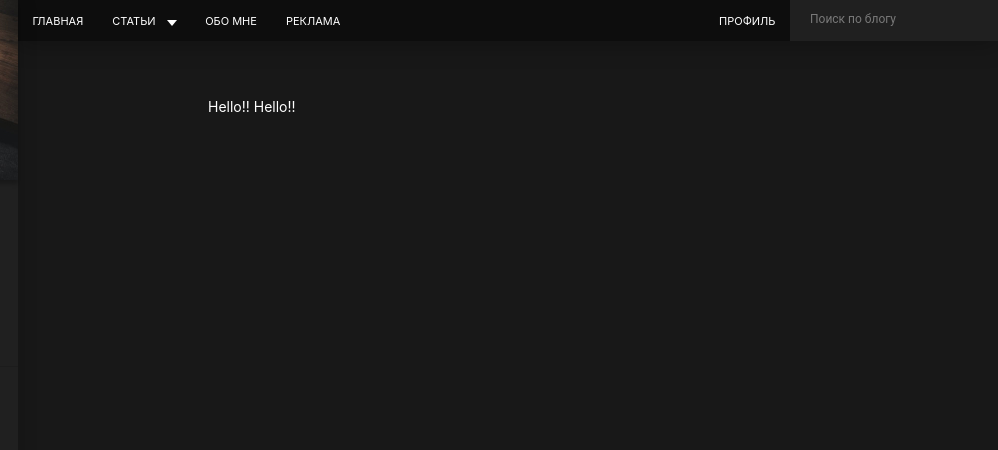
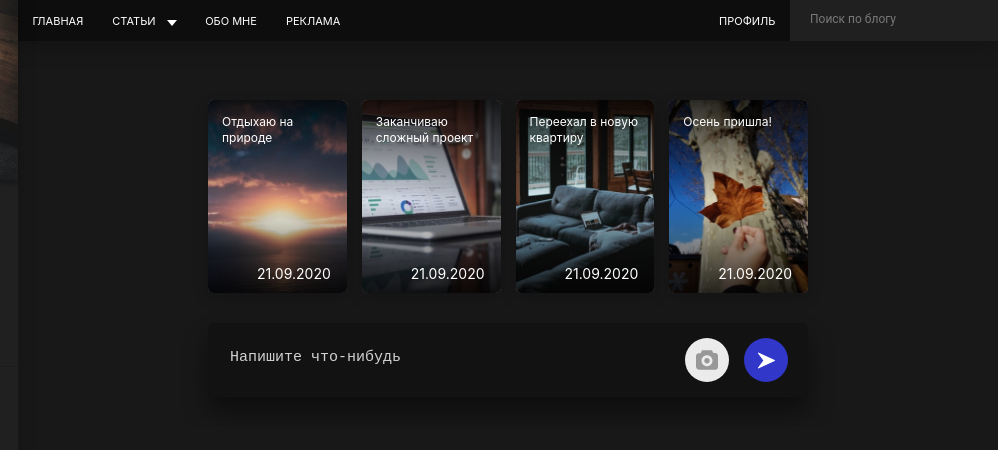
Before and after one commit to TuzovArtem/Testing_Gulp, a website: page src/index.html in a window 1280 px wide. Shown: the top 450 px of the page, 282-1280 px from the left. Drawn offline with nearby package versions, Linux system fonts and the light colour scheme; files that its build step writes are made by us from their sources.

Commit message:
add: end 4 part

```diff
--- /dev/null
+++ b/src/assets/scss/blocks/add-post.scss
@@ -0,0 +1,75 @@
+ .add-post{
+   margin-bottom: 3rem;
+   box-shadow: 0px 15px 25px rgba(0, 0, 0, 0.45);
+   border-radius: 5px;
+   background-color:$secondary;
+   padding: 1.5rem 2rem;
+ }
+
+ .add-post__form{
+   display: flex;
+   justify-content: space-between;
+   align-items: center;
+ }
+
+ .add-post__textarea{
+  font-size: 1.5rem;
+  line-height: 1.8rem;
+  background:transparent;
+  border:none;
+  resize: none;
+  height: 26px;
+
+  color:$white;
+  width: 75%;
+
+  &::placeholder{
+    color:#d2d2d2
+
+  }
+ }
+
+ .add-post-file{
+   display: block;
+   width: 44px;
+   height: 44px;
+   border-radius: 50%;
+
+   cursor: pointer;
+   margin-right: 1.5rem;
+
+   transition: background-color 0.2s linear;
+   background: #ebebeb
+               url("../images/stories/ico_photo.svg")
+               center
+               no-repeat;
+  &:hover{
+    background-color:darken(#ebebeb, 5%)
+  }
+
+   input{
+    display:none
+  }
+ }
+
+ .add-post__form-actions{
+  display: flex;
+
+ }
+
+ .add-post-btn{
+    display: block;
+    width: 44px;
+    height: 44px;
+    border-radius: 50%;
+    border:none;
+
+    background: $blue
+                url("../images/stories/ico_send.svg")
+                center
+                no-repeat;
+    transition: background-color 0.2s linear;
+   &:hover{
+     background-color:darken( $blue, 5%)
+   }
+ }
--- /dev/null
+++ b/src/assets/scss/blocks/stories.scss
@@ -0,0 +1,74 @@
+.stories{
+  display: flex;
+  grid-template-columns: 1fr 1fr 1fr 1fr;
+  grid-column-gap: 15px;
+  grid-template-rows: 195px ;
+  margin-bottom: 3rem;
+}
+
+.stories__item{
+  position: relative;
+  border-radius: 6px;
+  overflow: hidden;
+  box-shadow: 0 5px 15px rgba($black, .2);
+
+  cursor: pointer;
+  &:after{
+    content: "";
+    position: absolute;
+    width: 100%;
+    height: 100%;
+    top:0;
+    left: 0;
+    background: linear-gradient(180deg,
+                 rgba(0, 0, 0, 0.8) 0%,
+                 rgba(0, 0, 0, 0) 52.08%,
+                 rgba(0, 0, 0, 0.8) 100%);
+                 z-index: 2;
+  }
+
+  &:hover{
+    .stories__preview{
+
+      transform: scale(1.3);
+      transition-duration:5s;
+    }
+  }
+}
+
+.stories__preview{
+  display: block;
+  width: 100%;
+  height: 100%;
+  object-fit: cover;
+
+  position:relative;
+  top: 0;
+  left: 0;
+  z-index: 1;
+
+  transition: transform 1s linear;
+  }
+
+  .stories__title{
+    font-size: 1.2rem;
+    color:$white;
+    line-height: 1.3;
+
+    z-index: 4;
+    position: absolute;
+    top: 0;
+    left: 0;
+
+    width: 100%;
+    padding: 14px;
+  }
+
+  .stories__date{
+    position: absolute;
+    bottom: 0;
+    right: 0;
+    z-index: 4;
+    padding-bottom: 1.2rem;
+    padding-right: 1.6rem;
+  }
--- a/src/assets/scss/style.scss
+++ b/src/assets/scss/style.scss
@@ -11,8 +11,8 @@ body {
     font-family: -apple-system, BlinkMacSystemFont, "Segoe UI", Roboto, "Helvetica Neue", Arial, "Noto Sans", sans-serif, "Apple Color Emoji", "Segoe UI Emoji", "Segoe UI Symbol", "Noto Color Emoji";
     font-size: 1.4rem;
     color: $white;
+
 }
-
 *,
 *:before,
 *:after {
@@ -30,4 +30,6 @@ body {
 @import "blocks/profile";
 @import "blocks/button";
 @import "blocks/main";
+@import "blocks/stories";
+@import "blocks/add-post";
 @import "blocks/container";
--- a/src/index.html
+++ b/src/index.html
@@ -2,5 +2,49 @@
 layout: default
 title: BrainsCloud | Home
 ---
+<!-- Stories -->
+<div class="stories">
+  <div class="stories__item">
+    <img src="/assets/images/stories/story_1.jpg" alt="" class="stories__preview">
+    <div class="stories__title">Отдыхаю на природе</div>
+    <time datetime="2020-09-21 19:24" class="stories__date">21.09.2020      </time>
+  </div>
+  <div class="stories__item">
+    <img src="/assets/images/stories/story_2.jpg" alt=""
+    class="stories__preview">
+    <div class="stories__title">Заканчиваю
+      сложный проект</div>
+    <time datetime="2020-09-21 19:24" class="stories__date">21.09.2020      </time>
+  </div>
+  <div class="stories__item">
+    <img src="/assets/images/stories/story_3.jpg" alt=""
+    class="stories__preview">
+    <div class="stories__title">Переехал в новую
+      квартиру</div>
+    <time datetime="2020-09-21 19:24" class="stories__date">21.09.2020      </time>
+  </div>
+  <div class="stories__item">
+    <img src="/assets/images/stories/story_4.jpg" alt=""
+    class="stories__preview">
+    <div class="stories__title">Осень пришла!</div>
+    <time datetime="2020-09-21 19:24" class="stories__date">21.09.2020      </time>
+  </div>
+</div> <!-- //stories -->
 
-Hello!! Hello!!
+
+
+<!-- Add post -->
+
+<div class="add-post">
+  <form action="/" method="post" class="add-post__form">
+  <textarea name="post-text" id="" placeholder="Напишите что-нибудь" class="add-post__textarea"></textarea>
+  <div class="add-post__form-actions">
+    <label class="add-post-file" for="add-post-file">
+      <input type="file" id="add-post-file">
+    </label>
+    <button class="add-post-btn" type="submit">
+
+    </button>
+  </div>
+</form>
+</div>
```
Also changed, not shown: dist/assets/css/style.css (added), dist/assets/css/style.min.css, dist/assets/images/stories/ico_photo.svg (added), dist/assets/images/stories/ico_send.svg (added), dist/assets/images/stories/photo 1.svg (added), dist/assets/images/stories/send (1) 1.svg (added), dist/assets/images/stories/stor_1.jpg (added), dist/assets/images/stories/story_1.jpg (added), dist/assets/images/stories/story_2.jpg (added), dist/assets/images/stories/story_3.jpg (added), dist/assets/images/stories/story_4.jpg (added), dist/index.html, src/assets/images/stories/ico_photo.svg (added), src/assets/images/stories/ico_send.svg (added), 4 more files.
